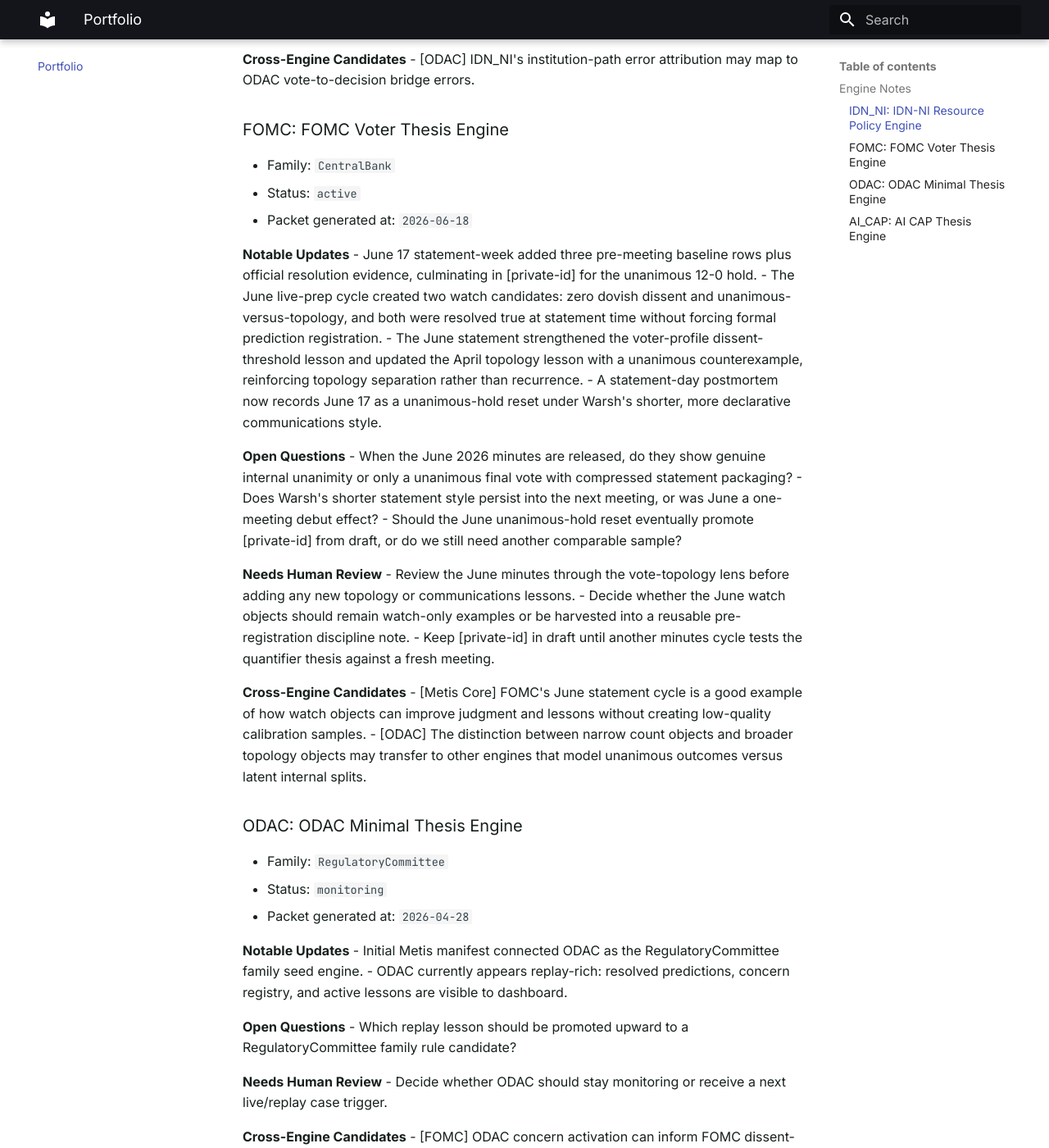
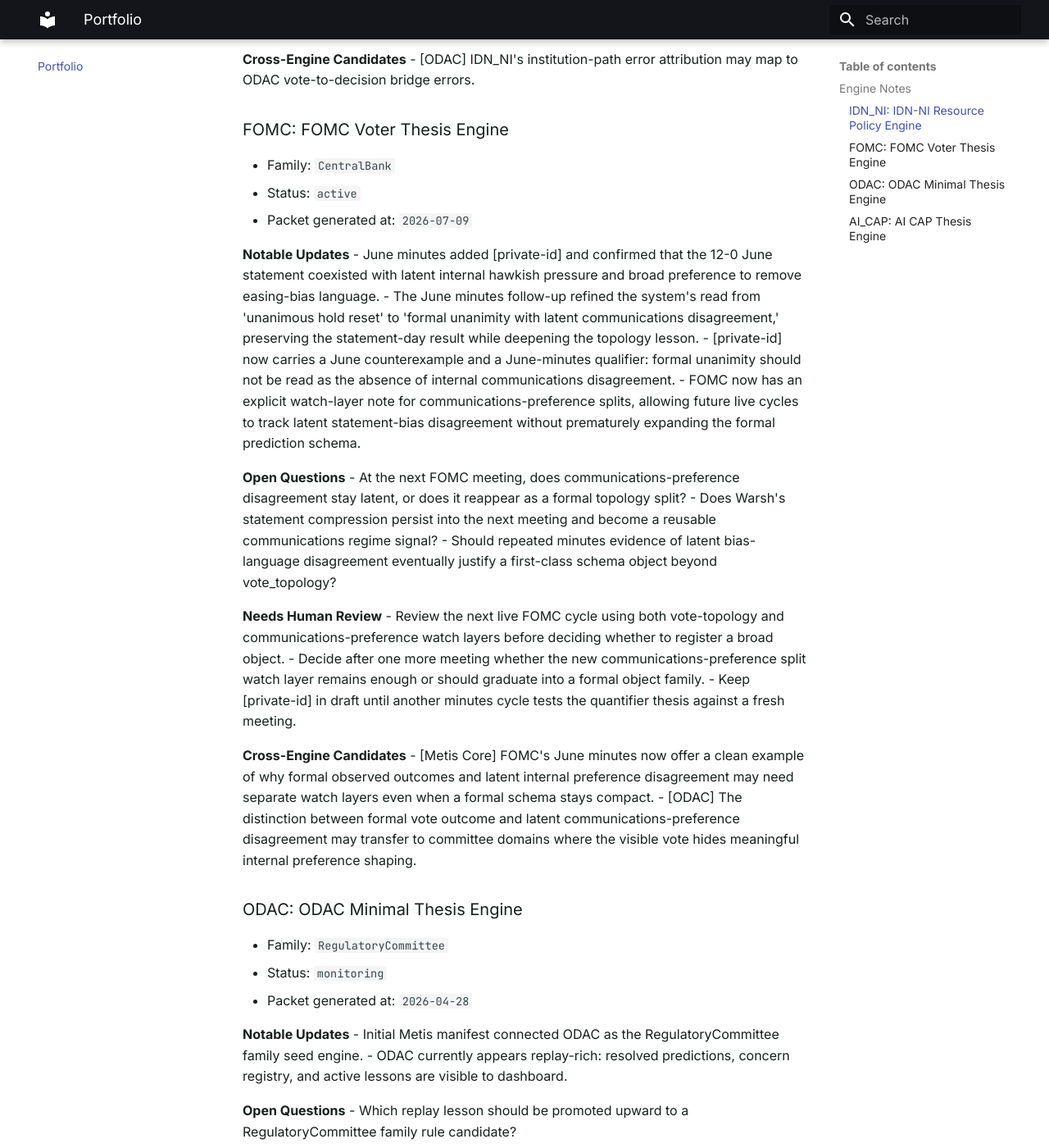
Before and after one commit to qwrrrrr5877/metis-public-site, an MkDocs documentation site: the page built from docs/dashboard/portfolio.md, in a window 1280 px wide and 1400 px high, scrolled down 1369 px. Shown: the whole window at 82% size. Built offline with MkDocs 1.6.1 and Material for MkDocs 9.7.7, drawn with Linux system fonts in a browser that asks for light colours; some of the changed text lies outside the part shown.

Commit message:
Publish FOMC minutes communications report

```diff
--- a/docs/dashboard/portfolio.md
+++ b/docs/dashboard/portfolio.md
@@ -4,7 +4,7 @@
 
 <div class="public-note">This is a sanitized portfolio surface. Raw ledgers, source archives, private schemas, and active prediction internals are not included.</div>
 
-_Generated: 2026-07-01 14:48 UTC_
+_Generated: 2026-07-09 12:52 UTC_
 
 <div class="engine-grid">
   <div class="engine-card">
@@ -70,27 +70,27 @@ _Generated: 2026-07-01 14:48 UTC_
 
 - Family: `CentralBank`
 - Status: `active`
-- Packet generated at: `2026-06-18`
+- Packet generated at: `2026-07-09`
 
 **Notable Updates**
-- June 17 statement-week added three pre-meeting baseline rows plus official resolution evidence, culminating in [private-id] for the unanimous 12-0 hold.
-- The June live-prep cycle created two watch candidates: zero dovish dissent and unanimous-versus-topology, and both were resolved true at statement time without forcing formal prediction registration.
-- The June statement strengthened the voter-profile dissent-threshold lesson and updated the April topology lesson with a unanimous counterexample, reinforcing topology separation rather than recurrence.
-- A statement-day postmortem now records June 17 as a unanimous-hold reset under Warsh's shorter, more declarative communications style.
+- June minutes added [private-id] and confirmed that the 12-0 June statement coexisted with latent internal hawkish pressure and broad preference to remove easing-bias language.
+- The June minutes follow-up refined the system's read from 'unanimous hold reset' to 'formal unanimity with latent communications disagreement,' preserving the statement-day result while deepening the topology lesson.
+- [private-id] now carries a June counterexample and a June-minutes qualifier: formal unanimity should not be read as the absence of internal communications disagreement.
+- FOMC now has an explicit watch-layer note for communications-preference splits, allowing future live cycles to track latent statement-bias disagreement without prematurely expanding the formal prediction schema.
 
 **Open Questions**
-- When the June 2026 minutes are released, do they show genuine internal unanimity or only a unanimous final vote with compressed statement packaging?
-- Does Warsh's shorter statement style persist into the next meeting, or was June a one-meeting debut effect?
-- Should the June unanimous-hold reset eventually promote [private-id] from draft, or do we still need another comparable sample?
+- At the next FOMC meeting, does communications-preference disagreement stay latent, or does it reappear as a formal topology split?
+- Does Warsh's statement compression persist into the next meeting and become a reusable communications regime signal?
+- Should repeated minutes evidence of latent bias-language disagreement eventually justify a first-class schema object beyond vote_topology?
 
 **Needs Human Review**
-- Review the June minutes through the vote-topology lens before adding any new topology or communications lessons.
-- Decide whether the June watch objects should remain watch-only examples or be harvested into a reusable pre-registration discipline note.
+- Review the next live FOMC cycle using both vote-topology and communications-preference watch layers before deciding whether to register a broad object.
+- Decide after one more meeting whether the new communications-preference split watch layer remains enough or should graduate into a formal object family.
 - Keep [private-id] in draft until another minutes cycle tests the quantifier thesis against a fresh meeting.
 
 **Cross-Engine Candidates**
-- [Metis Core] FOMC's June statement cycle is a good example of how watch objects can improve judgment and lessons without creating low-quality calibration samples.
-- [ODAC] The distinction between narrow count objects and broader topology objects may transfer to other engines that model unanimous outcomes versus latent internal splits.
+- [Metis Core] FOMC's June minutes now offer a clean example of why formal observed outcomes and latent internal preference disagreement may need separate watch layers even when a formal schema stays compact.
+- [ODAC] The distinction between formal vote outcome and latent communications-preference disagreement may transfer to committee domains where the visible vote hides meaningful internal preference shaping.
 
 ### ODAC: ODAC Minimal Thesis Engine
 
@@ -115,7 +115,7 @@ _Generated: 2026-07-01 14:48 UTC_
 
 - Family: `SemiconductorCompute`
 - Status: `active`
-- Packet generated at: `2026-06-29`
+- Packet generated at: `2026-07-06`
 
 **Notable Updates**
 - [private-id] was formally updated from [private-probability] to [private-probability] after the CoWoS proxy baseline and approval checks were completed.
```
Also changed, not shown: other parts of docs/dashboard/portfolio.md (+2 -2 lines), docs/engines/fomc.md (+6 -4 lines), docs/index.md (+4 -4 lines), docs/reports/fomc/2026-07-09-minutes-communications-split.md (added, +129 -0 lines), docs/reports/index.md (+13 -7 lines).
